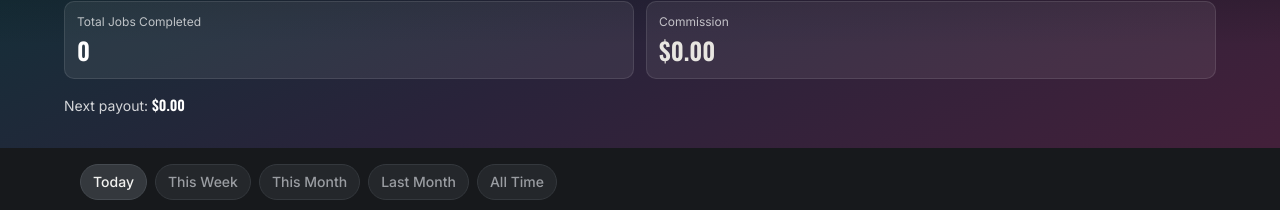
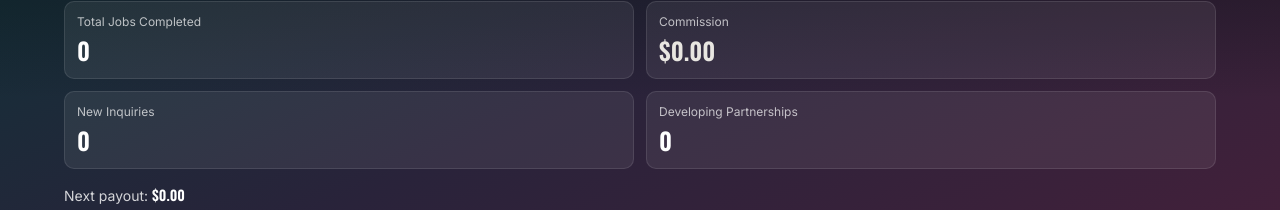
Before and after one commit to XorenPowell/C.A.G.-Custom-App-, a Next.js app: page / in a window 1280 px wide. Shown: the part 109-319 px from the top of the page. Built offline with nearby package versions, Linux system fonts and the light colour scheme; no server answers; the database is empty.

Commit message:
Add New Inquiries and Developing Partnerships to Home stat tiles
Second row of two tiles below Total Jobs Completed / Commission,
same style, same selected date range.

Co-Authored-By: Claude Sonnet 5 <noreply@anthropic.com>
Claude-Session: https://claude.ai/code/session_01VNznN2aciwnnKFJnDetAWH

```diff
--- a/src/app/page.tsx
+++ b/src/app/page.tsx
@@ -81,6 +81,18 @@ export default async function HomePage({
               <div className="text-xs text-white/70">Commission</div>
               <div className="font-heading mt-1 text-2xl font-semibold text-[var(--money)]">
                 {money(data.totalCommission)}
+              </div>
+            </div>
+            <div className="rounded-[var(--radius-card)] border border-white/10 bg-white/[0.07] p-3">
+              <div className="text-xs text-white/70">New Inquiries</div>
+              <div className="font-heading mt-1 text-2xl font-semibold">
+                {data.inquiriesGenerated}
+              </div>
+            </div>
+            <div className="rounded-[var(--radius-card)] border border-white/10 bg-white/[0.07] p-3">
+              <div className="text-xs text-white/70">Developing Partnerships</div>
+              <div className="font-heading mt-1 text-2xl font-semibold">
+                {data.developingPartnerships}
               </div>
             </div>
           </div>
```
